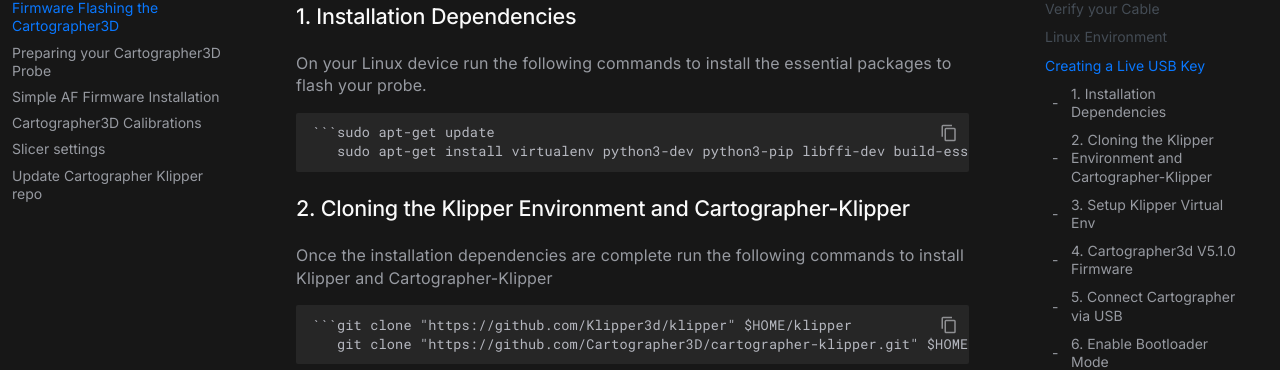
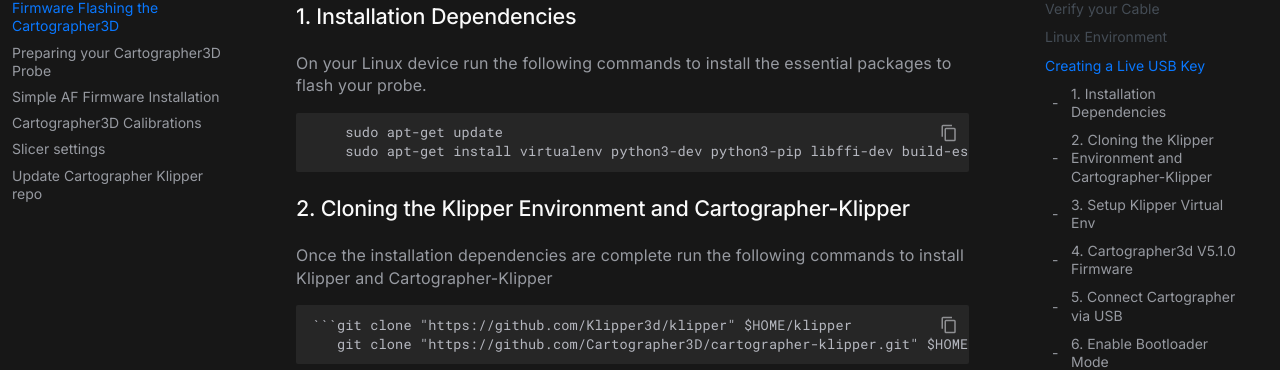
Before and after one commit to pellcorp/Simple-AF-Wiki, an MkDocs documentation site: the page built from docs/cart/firmware_flashing.md, in a window 1280 px wide and 900 px high, scrolled down 1471 px. Shown: the part 137-507 px from the top of the window. Built offline with MkDocs 1.6.1 and Material for MkDocs 9.7.7, drawn with Linux system fonts in a browser that asks for light colours; comment, search, counter and statistics services are not loaded; some of the changed lines change nothing that is shown.

Commit message:
no ticks?

````diff
--- a/docs/cart/firmware_flashing.md
+++ b/docs/cart/firmware_flashing.md
@@ -41,8 +41,8 @@
 
 On your Linux device run the following commands to install the essential packages to flash your probe.
 
-    ```sudo apt-get update
-       sudo apt-get install virtualenv python3-dev python3-pip libffi-dev build-essential git dfu-util```
+        sudo apt-get update
+        sudo apt-get install virtualenv python3-dev python3-pip libffi-dev build-essential git dfu-util
 
 ### 2. Cloning the Klipper Environment and Cartographer-Klipper
 
````
